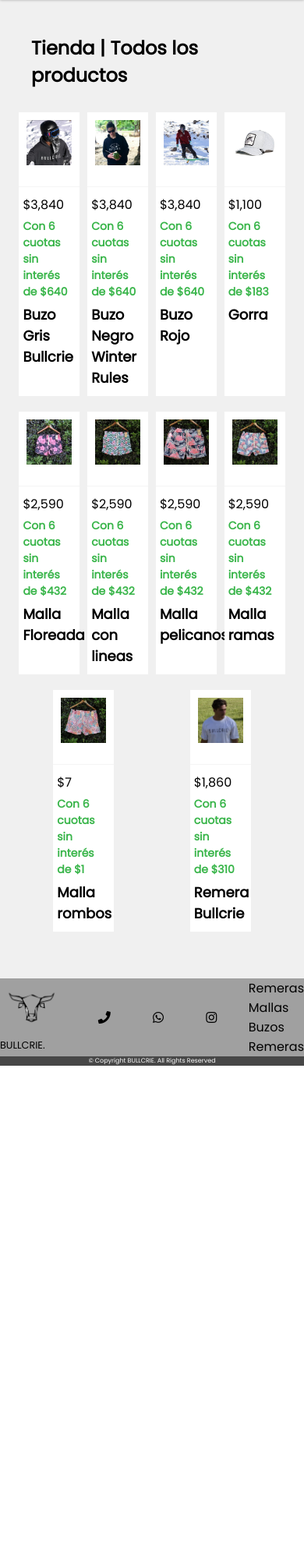
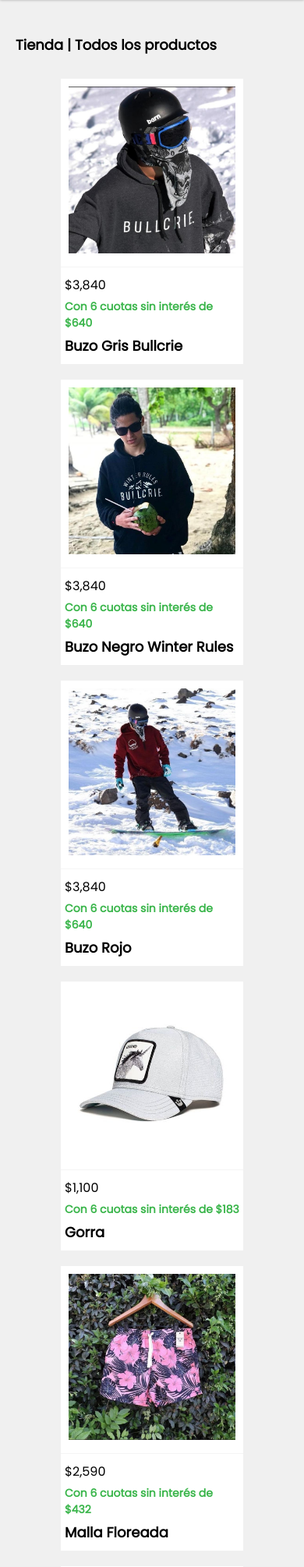
Before and after one commit to MicaPupparo/grupo_3_Bullcrie, a Node server app: page /productos in a window 390 px wide. Shown: the part 66-2076 px from the top of the page at 78% size. Before the commit the page ends 1433 px from the top, so only its background shows below. Run offline with Node 20, Linux system fonts and the light colour scheme.

Commit message:
responsive

```diff
--- a/Estructura/public/css/styles-shop.css
+++ b/Estructura/public/css/styles-shop.css
@@ -66,11 +66,28 @@
 }
 
 @media (max-width: 769px){
+    .product-container-shop{
+        width: 40vw;
+    }
 
     }
 
 
 @media (max-width: 480px){
+    .tienda-shop{
+        font-size: 18px;
+        padding: 0px;
+    }
 
+    .product-container-shop{
+        width: 60vw;
+    }
 
+    .img-product{
+        margin: auto;
+    }
+
+    .product-info{
+        margin: auto;
+    }
 }
```
